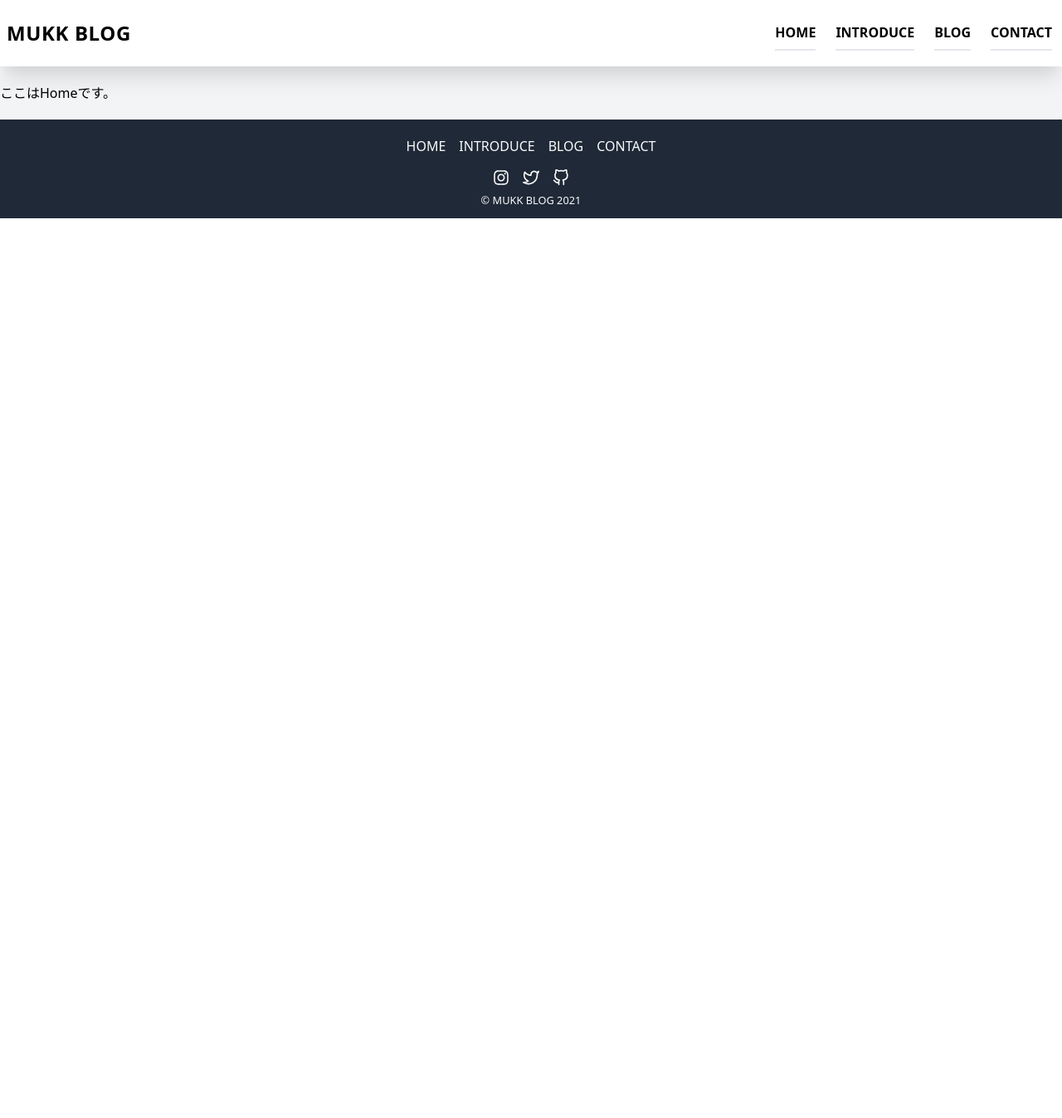
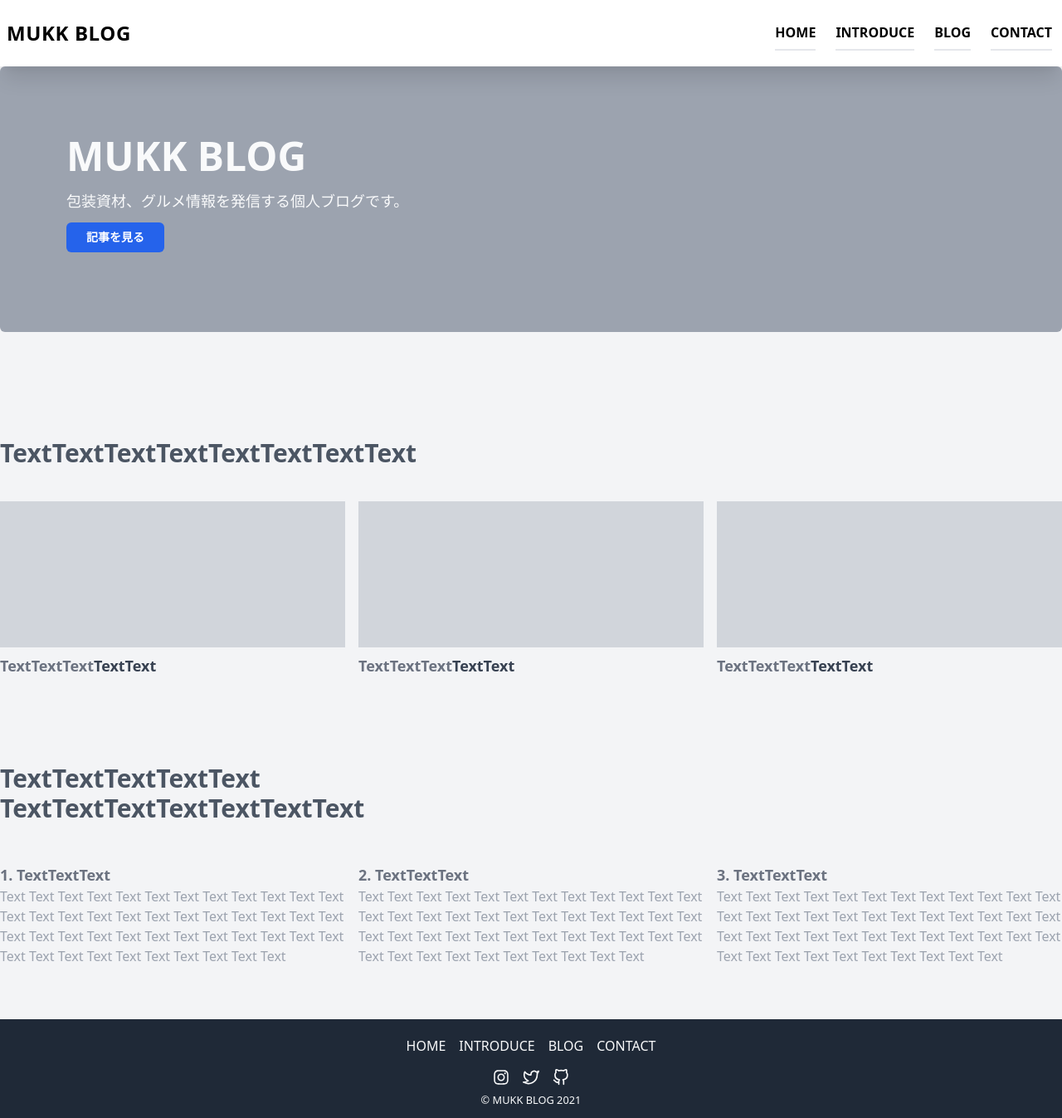
Before and after one commit to knm22mukk/next-mysite, a Next.js app: page / in a window 1280 px wide. Shown: the whole page at 83% size. Before the commit the page ends 800 px from the top, so only its background shows below. Built offline with nearby package versions, Linux system fonts and the light colour scheme.

Commit message:
トップページの雛形作成と微調整

```diff
--- a/components/layouts/footer.js
+++ b/components/layouts/footer.js
@@ -8,17 +8,17 @@ export default function Footer() {
       <footer className="bg-gray-800 flex flex-wrap items-center justify-between p-3 m-auto">
         <div className="container mx-auto flex flex-col flex-wrap items-center justify-between">
           <ul className="flex mx-auto text-gray-50 text-center">
-            <Link href="/">
-              <li className="p-2 hover:underline"><a>HOME</a></li>
+            <Link href="/" passHref>
+              <li className="p-2 hover:underline cursor-pointer"><a>HOME</a></li>
             </Link>
-            <Link href="/introduce">
-              <li className="p-2 hover:underline"><a>INTRODUCE</a></li>
+            <Link href="/introduce" passHref>
+              <li className="p-2 hover:underline cursor-pointer"><a>INTRODUCE</a></li>
             </Link>
-            <Link href="/blog">
-              <li className="p-2 hover:underline"><a>BLOG</a></li>
+            <Link href="/blog" passHref>
+              <li className="p-2 hover:underline cursor-pointer"><a>BLOG</a></li>
             </Link>
-            <Link href="/contact">
-              <li className="p-2 hover:underline"><a>CONTACT</a></li>
+            <Link href="/contact" passHref>
+              <li className="p-2 hover:underline cursor-pointer"><a>CONTACT</a></li>
             </Link>
           </ul>
           <ul className="flex mx-auto text-gray-50 text-center">
--- a/pages/blog.js
+++ b/pages/blog.js
@@ -17,7 +17,7 @@ export default function Blog({ blog }) {
             <Link key={blog.id} href={`/blog/${blog.id}`} passHref>
               <div className="container mx-auto shadow-lg rounded-lg max-w-md hover:shadow-2xl transition duration-300 bg-white text-center cursor-pointer">
                 <Image priority src="/images/377201.jpg" className="rounded-t-lg w-full" height={300} width={300} alt="blogImage" />
-                <div className="p-6">
+                <div className="p-3">
                   <h1 className="md:text-1xl text-xl hover:text-indigo-600 transition duration-200  font-bold text-gray-900">
                     {blog.title}
                   </h1>
--- a/pages/contact.js
+++ b/pages/contact.js
@@ -14,8 +14,8 @@ export default function Contact() {
             <h2 className="text-4xl lg:text-5xl font-bold leading-tight">
               お気軽に<br />お問い合わせください
             </h2>
-            <div className="mt-8 text-center">
-              <Image src="/images/377201.jpg" height={350} width={350} alt="contact-image" />
+            <div className="mt-8">
+              <Image src="/images/macbook.jpg" height={300} width={420} alt="contact-image" />
             </div>
           </div>
         </div>
--- a/pages/index.js
+++ b/pages/index.js
@@ -1,11 +1,58 @@
 import Layout from "../components/layouts/templete"
+import Link from "next/link"
 
 export default function Home() {
   return (
     <Layout>
-      <div className="container my-50">
-        <h1 className="py-5">ここはHomeです。</h1>
+      <div className="container mx-auto bg-gray-400 h-80 rounded-md flex items-center">
+        <div className="sm:ml-20 text-gray-50 text-center sm:text-left">
+          <h1 className="text-5xl font-bold mb-4">MUKK BLOG</h1>
+          <p className="text-lg inline-block sm:block">包装資材、グルメ情報を発信する個人ブログです。</p>
+          <Link href="/blog" passHref>
+            <button className="w-full px-6 py-2 my-3 text-sm font-bold text-white transition-colors duration-200 transform bg-blue-600 rounded-md lg:w-auto hover:bg-blue-500 focus:outline-none focus:bg-blue-500"><a>記事を見る</a></button>
+          </Link>
+        </div>
       </div>
+      <main className="py-16 container mx-auto px-6 md:px-0">
+        <section className="py-16 container mx-auto px-6 md:px-0">
+          <h1 className="text-3xl font-bold text-gray-600 mb-10">TextTextTextTextTextTextTextText</h1>
+          <div className="grid sm:grid-cols-3 gap-4 grid-cols-2">
+            <div>
+              <div className="bg-gray-300 h-44"></div>
+              <h3 className="text-lg font-semibold text-gray-500 mt-2">TextTextText<span className="text-gray-700">TextText</span></h3>
+            </div>
+            <div>
+              <div className="bg-gray-300 h-44"></div>
+              <h3 className="text-lg font-semibold text-gray-500 mt-2">TextTextText<span className="text-gray-700">TextText</span></h3>
+            </div>
+            <div>
+              <div className="bg-gray-300 h-44"></div>
+              <h3 className="text-lg font-semibold text-gray-500 mt-2">TextTextText<span className="text-gray-700">TextText</span></h3>
+            </div>
+          </div>
+        </section>
+        <section>
+          <h1 className="inline-block text-gray-600 font-bold text-3xl mt-10">
+            TextTextTextTextText<br />
+            TextTextTextTextTextTextText
+          </h1>
+
+          <div className="grid grid-cols-3 gap-4 mt-10">
+            <div>
+              <h3 className="text-lg font-semibold text-gray-500 mt-2">1. TextTextText</h3>
+              <p className="text text-gray-400">Text Text Text Text Text Text Text Text Text Text Text Text Text Text Text Text Text Text Text Text Text Text Text Text Text Text Text Text Text Text Text Text Text Text Text Text Text Text Text Text Text Text Text Text Text Text</p>
+            </div>
+            <div>
+              <h3 className="text-lg font-semibold text-gray-500 mt-2">2. TextTextText</h3>
+              <p className="text text-gray-400">Text Text Text Text Text Text Text Text Text Text Text Text Text Text Text Text Text Text Text Text Text Text Text Text Text Text Text Text Text Text Text Text Text Text Text Text Text Text Text Text Text Text Text Text Text Text</p>
+            </div>
+            <div>
+              <h3 className="text-lg font-semibold text-gray-500 mt-2">3. TextTextText</h3>
+              <p className="text text-gray-400">Text Text Text Text Text Text Text Text Text Text Text Text Text Text Text Text Text Text Text Text Text Text Text Text Text Text Text Text Text Text Text Text Text Text Text Text Text Text Text Text Text Text Text Text Text Text</p>
+            </div>
+          </div>
+        </section>
+      </main>
     </Layout>
   )
 }
--- a/pages/introduce.js
+++ b/pages/introduce.js
@@ -3,8 +3,9 @@ import Layout from "../components/layouts/templete";
 export default function Introduce() {
   return (
     <Layout>
-      <div className="container">
-        <h1 className="py-5">ここはIntroduceです。</h1>
+      <div className="container px-10 py-5">
+        <h1 className="font-bold text-xl">INTRODUCE</h1>
+        <div className="h-1 w-20 bg-blue-500 rounded"></div>
       </div>
     </Layout>
   )
```
Also changed, not shown: public/images/macbook.jpg (added), public/images/moldimage.jpg (added).
